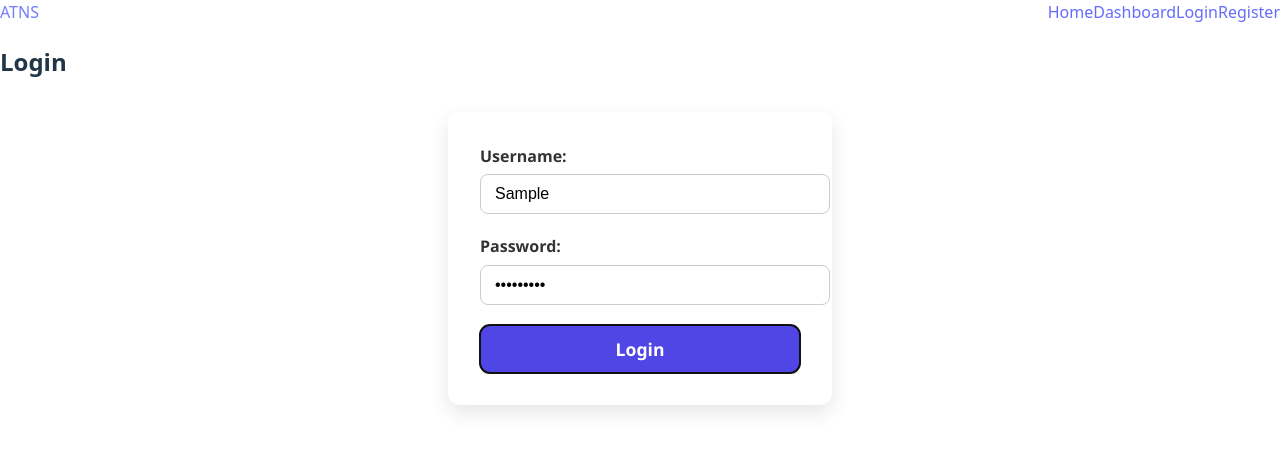
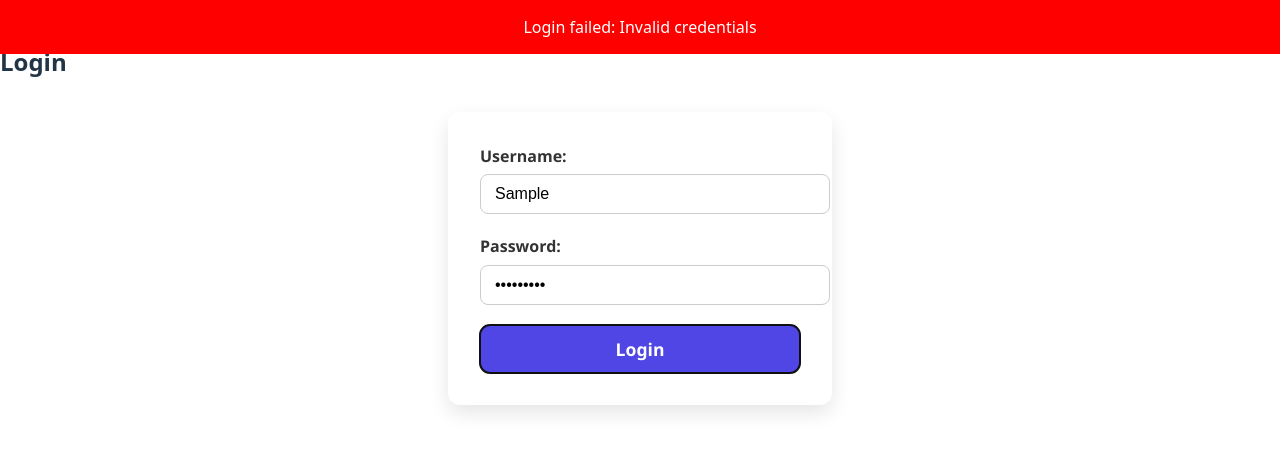
Before and after one commit to MadMentor/alumni-tracking-and-networking-system, a React (Vite) app in the folder atns-frontend/: page /login in a window 1280 px wide. Both pictures are taken after typing "Sample", "Sample123" into the empty fields and a click on the button "Login". Shown: the top 452 px of the page. Built offline with nearby package versions, Linux system fonts and the light colour scheme; no server answers.

Commit message:
feat(auth): redirect users to dashboard after login and registration

```diff
--- a/atns-frontend/src/pages/LoginPage.tsx
+++ b/atns-frontend/src/pages/LoginPage.tsx
@@ -1,12 +1,18 @@
 // src/pages/LoginPage.tsx
-import React from "react";
+import React, {useState} from "react";
 import axios from "axios";
 import LoginForm from "../components/LoginForm";
+import {useNavigate} from "react-router-dom";
 
 const LoginPage: React.FC = () => {
+    const navigate = useNavigate();
+    const [alertMessage, setAlertMessage] = useState<string | null>(null);
+    const [alertType, setAlertType] = useState<"success" | "error" | null>(null);
+
     const handleLogin = async (username: string, password: string) => {
         try {
-            const response = await axios.post("http://localhost:8080/api/auth/login", {
+
+            const response = await axios.post("http://localhost:8080/api/v1/auth/login", {
                 username,
                 password,
             });
@@ -19,17 +25,42 @@ const LoginPage: React.FC = () => {
             }
 
             // Redirect or show success
-            alert("Login success!");
+            setAlertType("success");
+            setAlertMessage("Login success! Redirecting to home page...");
+
+            setTimeout(() => {
+                setAlertMessage(null);
+                navigate("/");
+            }, 2000);
         } catch (error: any) {
             console.error("Login failed:", error.response?.data || error.message);
-            alert("Login failed: " + (error.response?.data?.message || "Invalid credentials"));
+            setAlertType("error");
+            setAlertMessage("Login failed: " + (error.response?.data?.message || "Invalid credentials"));
         }
     };
 
     return (
         <div>
+            {/* Alert Banner */}
+            {alertMessage && (
+                <div
+                    style={{
+                        position: "fixed",
+                        top: 0,
+                        left: 0,
+                        right: 0,
+                        padding: "15px",
+                        color: "white",
+                        backgroundColor: alertType === "success" ? "green" : "red",
+                        textAlign: "center",
+                        zIndex: 9999,
+                    }}
+                >
+                    {alertMessage}
+                </div>
+            )}
             <h2>Login</h2>
-            <LoginForm onLogin={handleLogin} />
+            <LoginForm onLogin={handleLogin}/>
         </div>
     );
 };
--- a/atns-frontend/src/pages/RegisterPage.tsx
+++ b/atns-frontend/src/pages/RegisterPage.tsx
@@ -1,9 +1,14 @@
 // src/pages/RegisterPage.tsx
-import React from "react";
+import React, { useState } from "react";
 import axios from "axios";
 import RegisterForm from "../components/RegisterForm";
+import { useNavigate } from "react-router-dom";
 
 const RegisterPage: React.FC = () => {
+    const navigate = useNavigate();
+    const [alertMessage, setAlertMessage] = useState<string | null>(null);
+    const [alertType, setAlertType] = useState<"success" | "error" | null>(null);
+
     const handleRegister = async (username: string, email: string, password: string) => {
         try {
             const response = await axios.post("http://localhost:8080/api/v1/auth/register", {
@@ -12,17 +17,44 @@ const RegisterPage: React.FC = () => {
                 password,
             });
 
-            console.log("Registration successful:", response.data);
-            alert("Registration successful! You can now log in.");
-            // Optionally redirect to login page here
+            const token = response.data.token;
+
+            if (token) {
+                localStorage.setItem("token", token);
+                setAlertType("success");
+                setAlertMessage("Registration successful! Logging you in...");
+                setTimeout(() => {
+                    setAlertMessage(null);
+                    navigate("/");
+                }, 2000);            }
+
         } catch (error: any) {
             console.error("Registration failed:", error.response?.data || error.message);
-            alert("Registration failed: " + (error.response?.data?.message || "Please try again."));
+            setAlertType("error")
+            setAlertMessage("Registration failed: " + (error.response?.data?.message || "Please try again."));
         }
     };
 
     return (
         <div className="min-h-screen flex items-center justify-center bg-gray-100">
+            {/* Alert Banner */}
+            {alertMessage && (
+                <div
+                    style={{
+                        position: "fixed",
+                        top: 0,
+                        left: 0,
+                        right: 0,
+                        padding: "15px",
+                        color: "white",
+                        backgroundColor: alertType === "success" ? "green" : "red",
+                        textAlign: "center",
+                        zIndex: 9999,
+                    }}
+                >
+                    {alertMessage}
+                </div>
+            )}
             <div className="bg-white shadow-md rounded-lg p-8 w-full max-w-md">
                 <h2 className="text-2xl font-bold mb-4 text-center">Register</h2>
                 <RegisterForm onRegister={handleRegister} />
```
